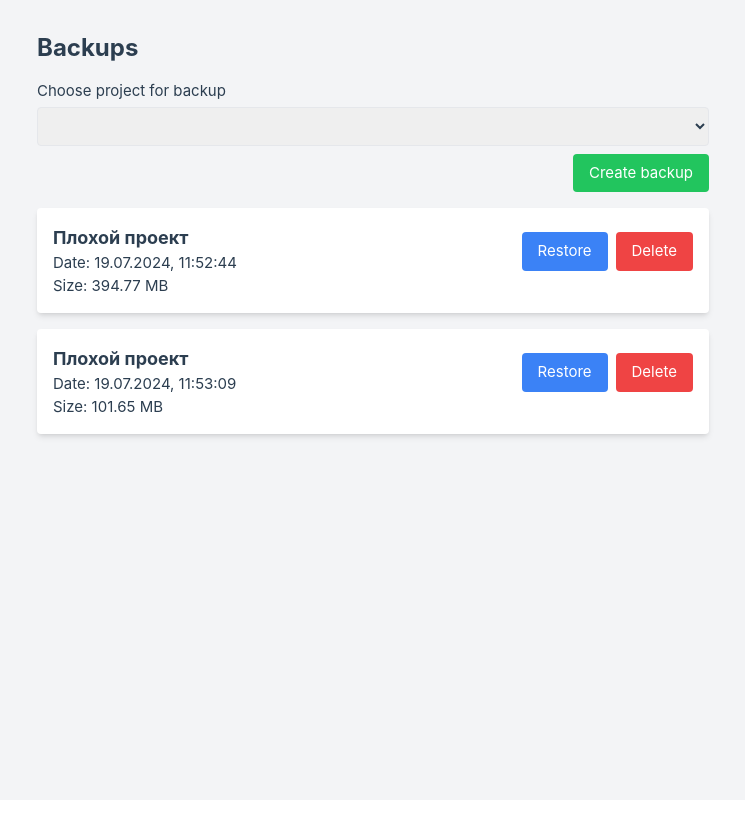
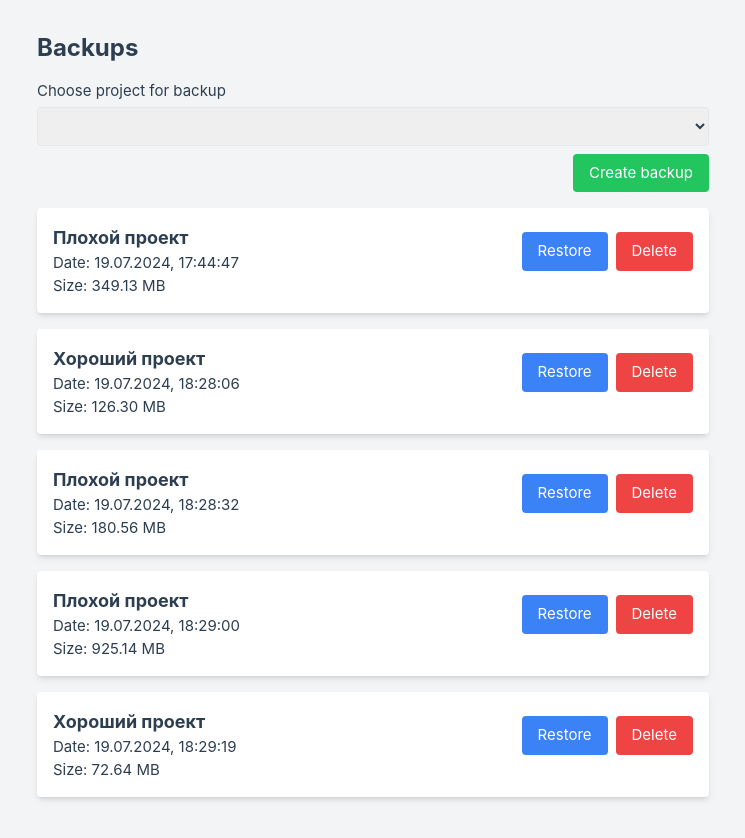
Before and after one commit to TochJob/backups_list, a Vue app: page / in a window 1280 px wide. Shown: the top 838 px of the page, without its empty margins (267-1012 px from the left). Before the commit the page ends 800 px from the top, so only its background shows below. Built offline with nearby package versions, Linux system fonts and the light colour scheme; data requests are answered from the project's data file; sample sign-in values are in the browser's storage.

Commit message:
edit: db

```diff
--- a/db.json
+++ b/db.json
@@ -1,16 +1,34 @@
 {
   "backups": [
     {
-      "id": "10",
+      "id": "1",
       "name": "Плохой проект",
-      "date": "19.07.2024, 11:52:44",
-      "size": "394.77"
+      "date": "19.07.2024, 17:44:47",
+      "size": "349.13"
+    },
+    {
+      "id": "2",
+      "name": "Хороший проект",
+      "date": "19.07.2024, 18:28:06",
+      "size": "126.30"
+    },
+    {
+      "id": "3",
+      "name": "Плохой проект",
+      "date": "19.07.2024, 18:28:32",
+      "size": "180.56"
+    },
+    {
+      "id": "4",
+      "name": "Плохой проект",
+      "date": "19.07.2024, 18:29:00",
+      "size": "925.14"
     },
     {
       "id": "5",
-      "name": "Плохой проект",
-      "date": "19.07.2024, 11:53:09",
-      "size": "101.65"
+      "name": "Хороший проект",
+      "date": "19.07.2024, 18:29:19",
+      "size": "72.64"
     }
   ],
   "users": [
--- a/src/modules/BackupsList/components/BackupItem.vue
+++ b/src/modules/BackupsList/components/BackupItem.vue
@@ -19,16 +19,17 @@ const closeModal = (): void => {
 
 const restoreBackup = (): void => {
   isRestoreModalVisible.value = true
-  // if (confirm('Вы уверены, что хотите восстановить этот бэкап?')) {
-  //   alert('Бэкап восстановлен!')
-  // }
 }
 
 const confirmDelete = (): void => {
+  store.deleteBackup(props.backup.id)
+}
+
+const openDeleteModal = (): void => {
   isDeleteModalVisible.value = true
-  // if (confirm('Вы уверены, что хотите удалить этот бэкап?')) {
-  //   store.deleteBackup(props.backup.id)
-  // }
+}
+const openRestoreModal = (): void => {
+  isRestoreModalVisible.value = true
 }
 </script>
 <template>
@@ -39,10 +40,12 @@ const confirmDelete = (): void => {
       <p>Size: {{ backup.size }} MB</p>
     </div>
     <div class="mt-2 flex space-x-2">
-      <button @click="restoreBackup" class="px-4 py-2 bg-blue-500 text-white rounded">
+      <button @click="openRestoreModal" class="px-4 py-2 bg-blue-500 text-white rounded">
         Restore
       </button>
-      <button @click="confirmDelete" class="px-4 py-2 bg-red-500 text-white rounded">Delete</button>
+      <button @click="openDeleteModal" class="px-4 py-2 bg-red-500 text-white rounded">
+        Delete
+      </button>
     </div>
   </div>
 
```
